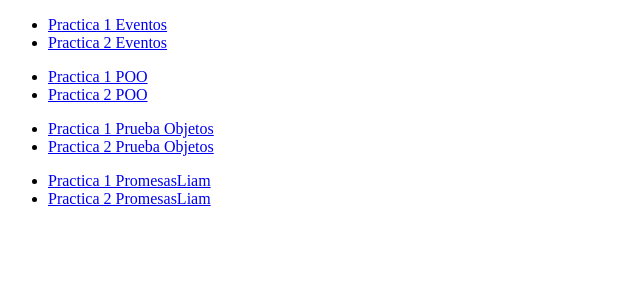
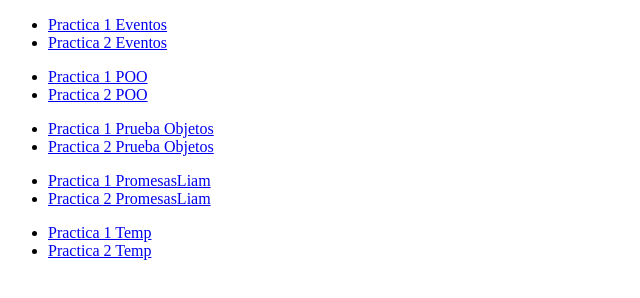
Before and after one commit to liammc0627/clienteLiam, a plain HTML site: page index.html in a window 1280 px wide. Shown: the whole page, without its empty margins (0-640 px from the left). Drawn offline with Linux system fonts and the light colour scheme.

Commit message:
Add links to Practica 1 and 2 Temp

```diff
--- a/index.html
+++ b/index.html
@@ -21,7 +21,10 @@
     <ul>
         <li><a href="PromesasLiam/index.html">Practica 1 PromesasLiam</a></li>
         <li><a href="PromesasLiam/index2.html">Practica 2 PromesasLiam</a></li>
-
+    </ul>
+    <ul>
+        <li><a href="practicaTemp/index.html">Practica 1 Temp</li>
+        <li><a href="practicaTemp/index2.html">Practica 2 Temp</li>
     </ul>
 </body>
 </html>
```
